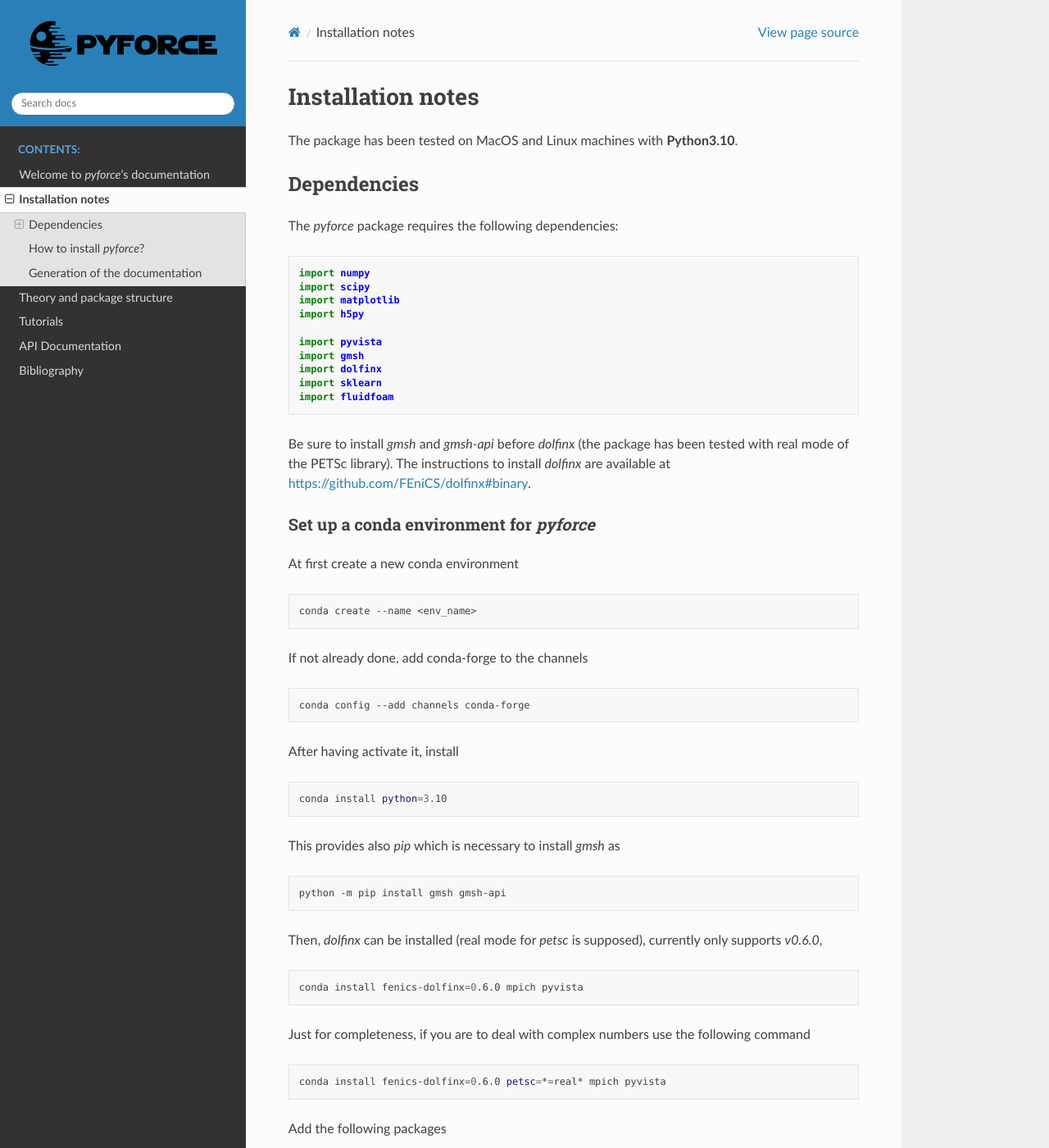
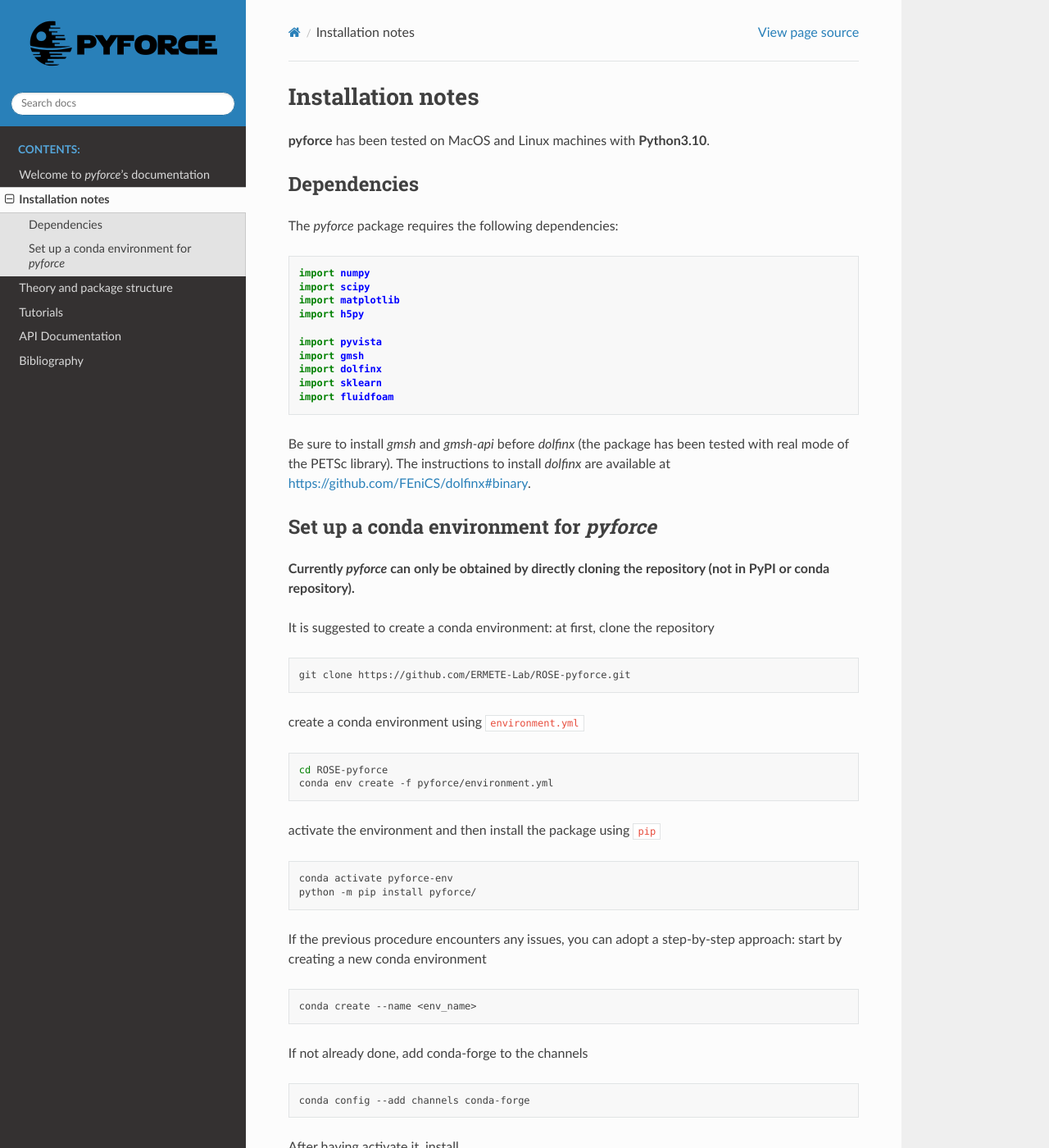
Before and after one commit to ERMETE-Lab/ROSE-pyforce, a Sphinx documentation site: the page built from docs/installation.md, in a window 1280 px wide and 1400 px high. Shown: the whole window at 82% size. Built offline with Sphinx 7.4.7 and the Read the Docs theme 2.0.0, drawn with Linux system fonts in a browser that asks for light colours; pages that are not in the unit, such as notebooks, are missing from menus; the version number could not be read and is left out; some of the changed text lies outside the part shown.

Commit message:
Update installation notes

````diff
--- a/docs/installation.md
+++ b/docs/installation.md
@@ -1,6 +1,6 @@
 # Installation notes
 
-The package has been tested on MacOS and Linux machines with **Python3.10**.
+**pyforce** has been tested on MacOS and Linux machines with **Python3.10**.
 
 ## Dependencies
 The *pyforce* package requires the following dependencies:
@@ -20,9 +20,26 @@ import fluidfoam
 
 Be sure to install *gmsh* and *gmsh-api* before *dolfinx* (the package has been tested with real mode of the PETSc library). The instructions to install *dolfinx* are available at [https://github.com/FEniCS/dolfinx#binary](https://github.com/FEniCS/dolfinx#binary).
 
-### Set up a conda environment for *pyforce*
+## Set up a conda environment for *pyforce*
 
-At first create a new conda environment
+**Currently *pyforce* can only be obtained by directly cloning the repository (not in PyPI or conda repository).**
+
+It is suggested to create a conda environment: at first, clone the repository
+```bash
+git clone https://github.com/ERMETE-Lab/ROSE-pyforce.git
+```
+create a conda environment using `environment.yml`
+```bash
+cd ROSE-pyforce
+conda env create -f pyforce/environment.yml
+```
+activate the environment and then install the package using `pip`
+```bash
+conda activate pyforce-env
+python -m pip install pyforce/
+```
+
+If the previous procedure encounters any issues, you can adopt a step-by-step approach: start by creating a new conda environment
 ```bash
 conda create --name <env_name>
 ```
@@ -63,12 +80,7 @@ In the end, the *fluidfoam* ([https://github.com/fluiddyn/fluidfoam](https://git
 ```bash
 python -m pip install fluidfoam scikit-learn
 ```
-
-## How to install *pyforce*?
-
-Once all the dependencies have been installed, *pyforce* can be installed using *pip*.
-
-Clone the repository
+Once all the dependencies have been installed, *pyforce* can be installed using *pip*: clone the repository
 ```bash
 git clone https://github.com/ROSE-Polimi/pyforce.git
 ```
@@ -76,20 +88,3 @@ Change directory to *pyforce* and install using pip
 ```bash
 python -m pip install pyforce/
 ```
-
-## Generation of the documentation
-
-*docs/* folder can be generate with
-```bash
-cd docs/
-sphinx-apidoc -force -o ./api/. ../pyforce/pyforce
-rm api/modules.rst
-make clean
-make html
-```
-These commands have been written in the *generate_docs.sh* script.
-
-The following packages are needed:
-```bash
-python -m pip install sphinx==2.7.6 sphinxcontrib.bibtex==2.5.0 docutils==0.18.1 sphinx-rtd-theme==1.3.0 myst_parser IPython
-```
````
